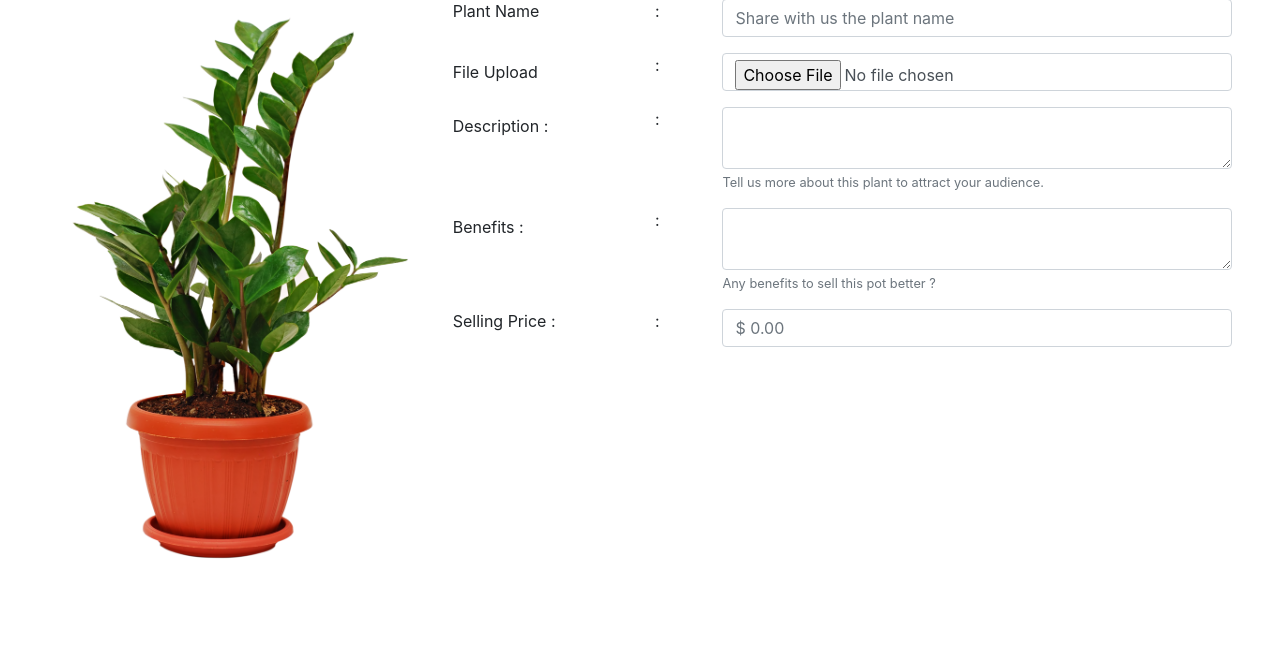
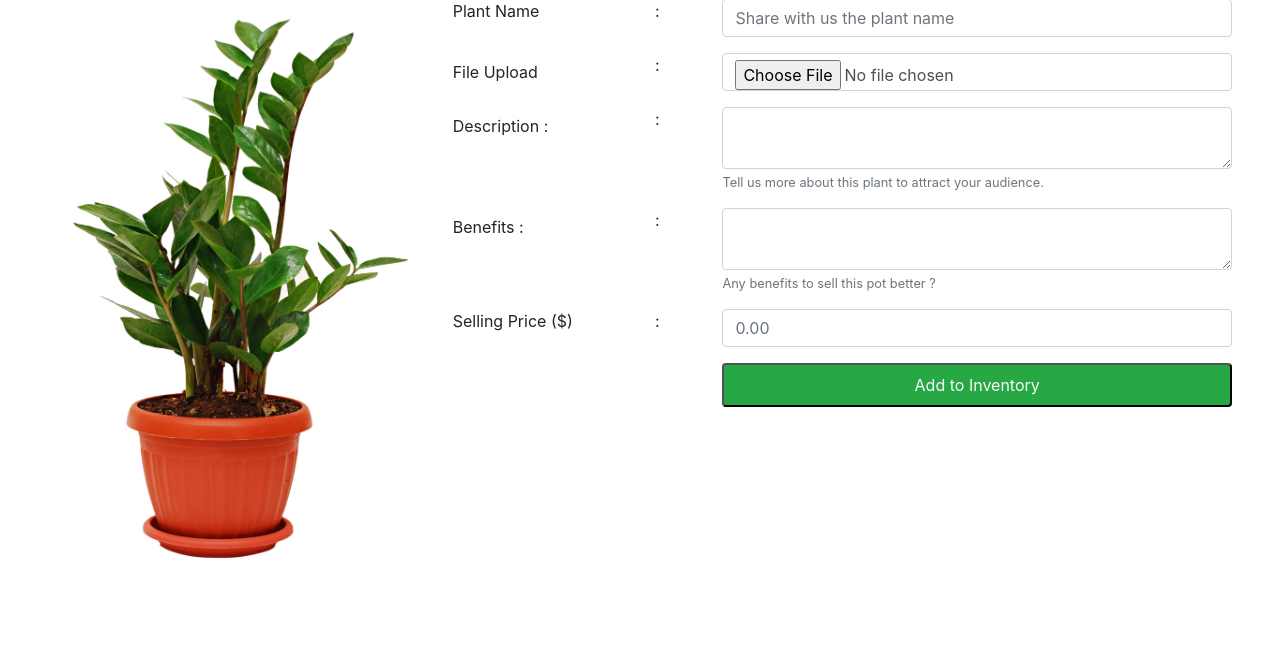
Before and after one commit to tattoochan/pick_a_plant, a Flask app: page /new_plant in a window 1280 px wide. Shown: the part 49-696 px from the top of the page. Run offline with Flask 2, Linux system fonts and the light colour scheme; some libraries are stand-ins or nearby versions.

Commit message:
successfully posted info into function new_plant

```diff
--- a/app.py
+++ b/app.py
@@ -3,6 +3,10 @@ import os
 import pymongo
 
 app = Flask(__name__)
+
+# setting up the upload folder
+UPLOAD_FOLDER = os.path.dirname(os.path.abspath(__file__))+'/static/images'
+app.config['UPLOAD_FOLDER'] = UPLOAD_FOLDER
 
 # Setting up the MONGODB DATABASES to be link up
 MONGO_URI = os.getenv('MONGO_URI')
@@ -22,7 +26,26 @@ def index():
 
 @app.route('/new_plant')
 def new_plant():
-    return render_template ("new_plant.html")
+
+
+
+
+
+    return render_template ("new_plant.html", data={})
+
+@app.route('/new_plant', methods=['POST'])
+def save_plant ():
+    # Plant name
+    plant_name = request.form.get('plant_name')
+    # Plant info
+    plant_info = request.form.get('plant_info')
+    # Plant benefits
+    plant_benefits = request.form.get('plant_benefits')
+    # Plant price
+    plant_price = request.form.get('plant_price')
+    # Plant_image
+
+    return plant_name + plant_benefits
 
 
 # "magic code" -- boilerplate
--- a/templates/new_plant.html
+++ b/templates/new_plant.html
@@ -55,13 +55,21 @@
 
                 <!--Price of plant-->
                 <div class="form-group row">
-                    <label for="plant_price" class="col-sm-3 ">Selling Price :</label>
+                    <label for="plant_price" class="col-sm-3 ">Selling Price ($)</label>
                     <div class="col-1">:</div>
                     <div class="col-sm-8">
-                        <input type="text" class="form-control" id="plant_price" name="plant_price" placeholder="$ 0.00 ">
+                        <input type="text" class="form-control" id="plant_price" name="plant_price" placeholder="0.00 ">
                     </div>
                 </div>
-
+                <!--Submit button-->
+                <div class="form-group row">
+                    <div class="col-sm-3"></div>
+                    <div class="col-1"></div>
+                    <div class='col-sm-8'>
+                        <button type='submit' class='bg-success rounded text-light py-2 w-100'>Add to Inventory</button>
+                    </div>
+                </div>
+            </form>
         </div>
     </div>
 </section>
```
